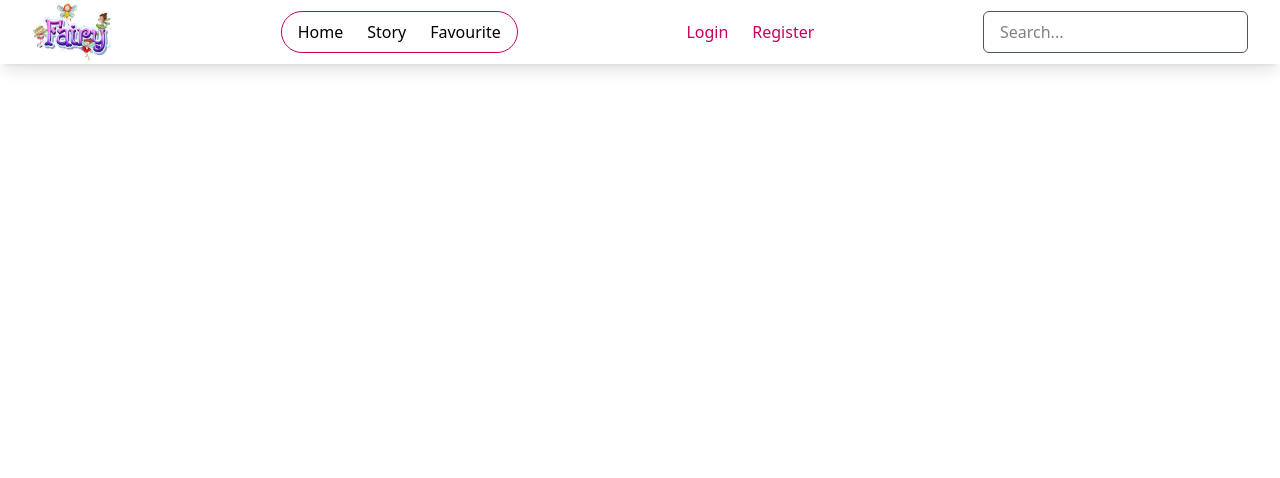
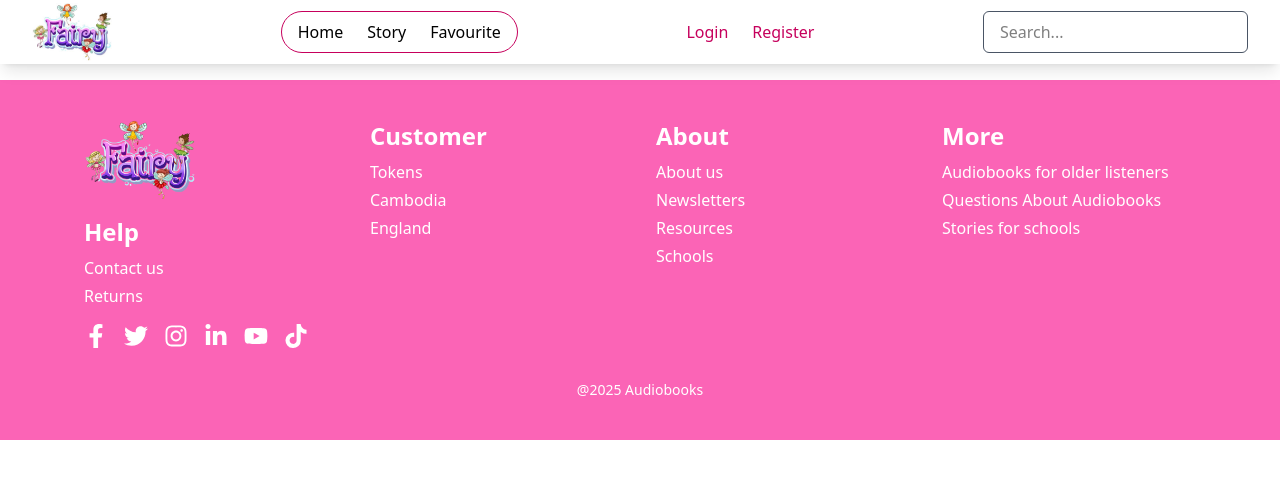
Before and after one commit to Visaphoung11/Fairytale-Group4, a React (Vite) app: page / in a window 1280 px wide. Shown: the top 478 px of the page. Built offline with nearby package versions, Linux system fonts and the light colour scheme.

Commit message:
done footer

```diff
--- a/src/App.tsx
+++ b/src/App.tsx
@@ -1,7 +1,13 @@
 import React from "react";
 import Navbar from "./components/navbar.tsx";
+import Footer from "./components/footer.tsx";
 const App = () => {
-  return <Navbar />;
+  return (
+    <>
+      <Navbar />
+      <Footer />
+    </>
+  );
 };
 
 export default App;
--- /dev/null
+++ b/src/components/footer.tsx
@@ -0,0 +1,83 @@
+import {
+  FaFacebookF,
+  FaTwitter,
+  FaInstagram,
+  FaLinkedinIn,
+  FaYoutube,
+  FaTiktok,
+} from "react-icons/fa";
+import logo from "../assets/logo1.png";
+const Footer = () => {
+  return (
+    <footer className="bg-pink-400 text-white py-10 mt-20">
+      <div className="max-w-6xl mx-auto px-5 grid md:grid-cols-4 grid-cols-2 gap-8">
+        {/* Logo */}
+        <div>
+          <img src={logo} alt="" className="w-28 mb-4" />
+          <h3 className="text-2xl font-semibold">Help</h3>
+          <ul className="mt-2 space-y-1">
+            <li>Contact us</li>
+            <li>Returns</li>
+          </ul>
+          {/* Social Icons */}
+          <div className="flex space-x-4 mt-4 text-2xl">
+            <a href="">
+              <FaFacebookF />
+            </a>
+            <a href="">
+              <FaTwitter />
+            </a>
+            <a href="">
+              <FaInstagram />
+            </a>
+            <a href="">
+              <FaLinkedinIn />
+            </a>
+            <a href="">
+              <FaYoutube />
+            </a>
+            <a href="">
+              <FaTiktok />
+            </a>
+          </div>
+        </div>
+
+        {/* Customer */}
+        <div>
+          <h3 className="font-bold text-2xl">Customer</h3>
+          <ul className="mt-2 space-y-1">
+            <li>Tokens</li>
+            <li>Cambodia</li>
+            <li>England</li>
+          </ul>
+        </div>
+
+        {/* About */}
+        <div>
+          <h3 className="font-bold text-2xl">About</h3>
+          <ul className="mt-2 space-y-1">
+            <li>About us</li>
+            <li>Newsletters</li>
+            <li>Resources</li>
+            <li>Schools</li>
+          </ul>
+        </div>
+
+        {/* More */}
+        <div>
+          <h3 className="font-bold text-2xl">More</h3>
+          <ul className="mt-2 space-y-1">
+            <li>Audiobooks for older listeners</li>
+            <li>Questions About Audiobooks</li>
+            <li>Stories for schools</li>
+          </ul>
+        </div>
+      </div>
+
+      {/* Copyright */}
+      <div className="text-center mt-8 text-sm">@2025 Audiobooks</div>
+    </footer>
+  );
+};
+
+export default Footer;
```
Also changed, not shown: src/assets/logo1.png (added).
